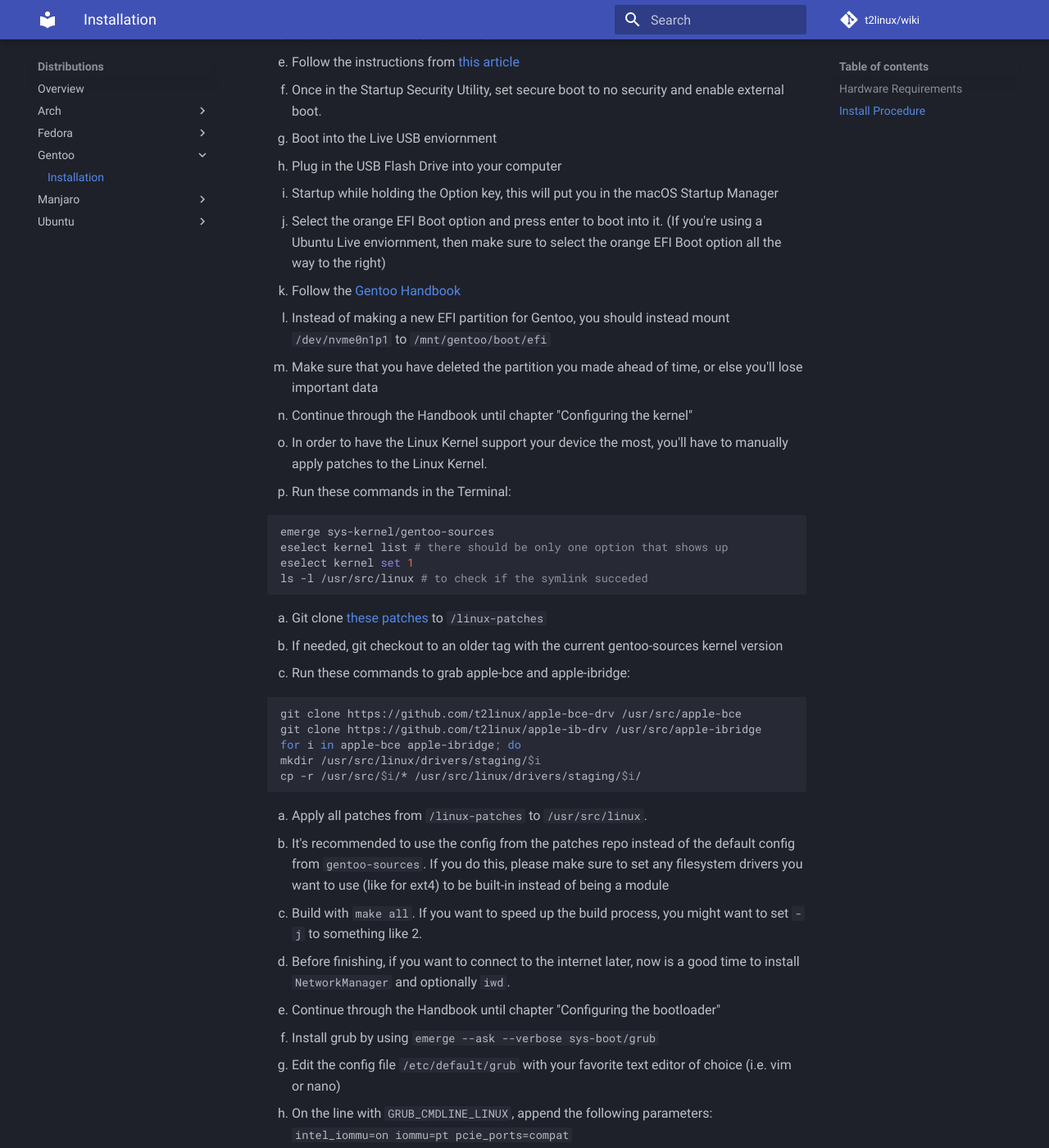
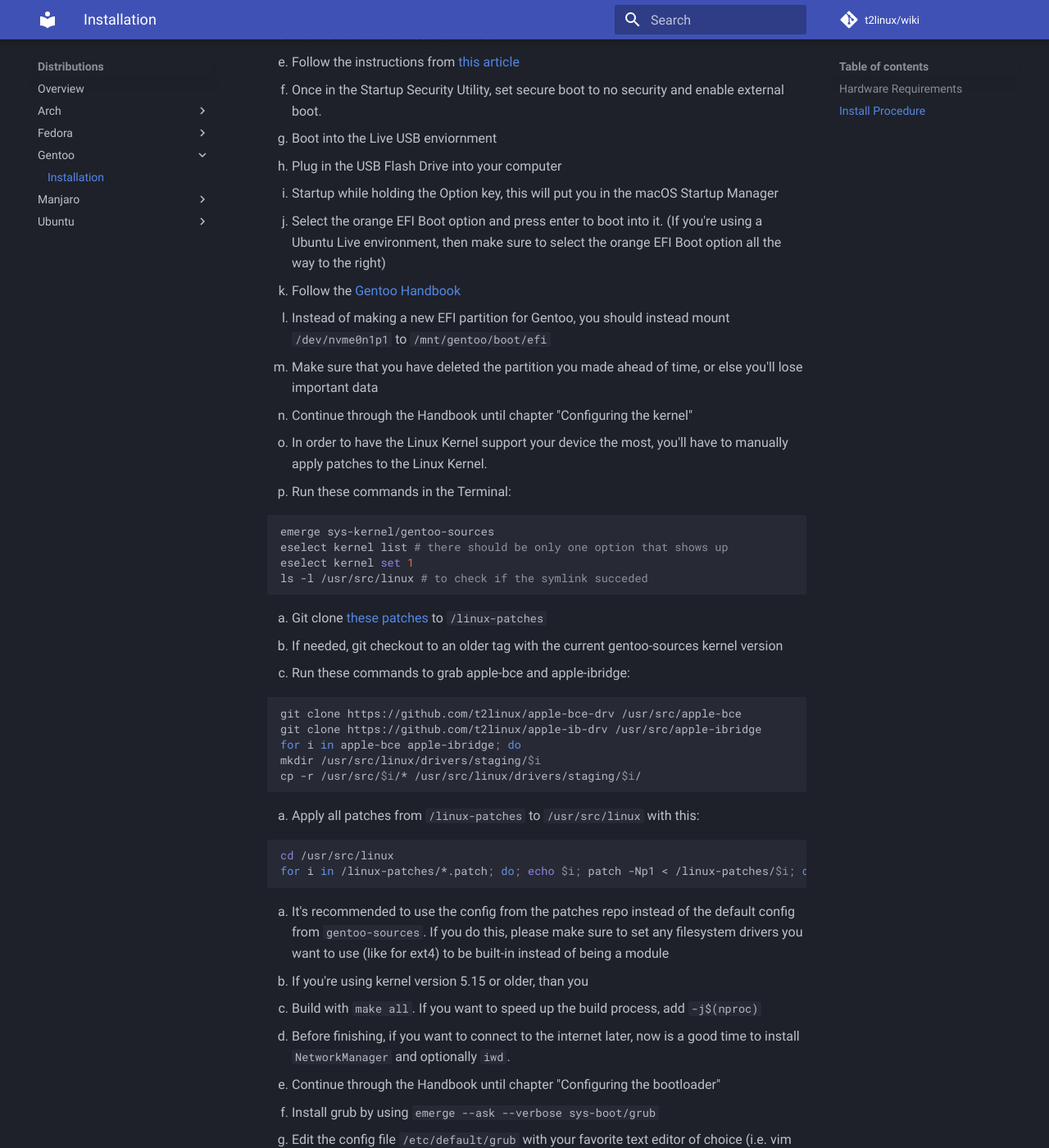
Before and after one commit to t2linux/wiki, an MkDocs documentation site: the page built from docs/distributions/gentoo/installation.md, in a window 1280 px wide and 1400 px high, scrolled down 882 px. Shown: the whole window at 82% size. Built offline with MkDocs 1.6.1 and Material for MkDocs 9.7.7, drawn with Linux system fonts in a browser that asks for light colours; comment, search, counter and statistics services are not loaded.

Commit message:
Requested changes

````diff
--- a/docs/distributions/gentoo/installation.md
+++ b/docs/distributions/gentoo/installation.md
@@ -21,7 +21,7 @@
 4. Boot into the Live USB enviornment
     1. Plug in the USB Flash Drive into your computer
     2. Startup while holding the Option key, this will put you in the macOS Startup Manager
-    3. Select the orange EFI Boot option and press enter to boot into it. (If you're using a Ubuntu Live enviornment, then make sure to select the orange EFI Boot option all the way to the right)
+    3. Select the orange EFI Boot option and press enter to boot into it. (If you're using a Ubuntu Live environment, then make sure to select the orange EFI Boot option all the way to the right)
 5. Follow the [Gentoo Handbook](https://wiki.gentoo.org/wiki/Handbook:AMD64/Installation/Disks)
     1. Instead of making a new EFI partition for Gentoo, you should instead mount `/dev/nvme0n1p1` to `/mnt/gentoo/boot/efi`
     2. Make sure that you have deleted the partition you made ahead of time, or else you'll lose important data
@@ -48,9 +48,16 @@
     cp -r /usr/src/$i/* /usr/src/linux/drivers/staging/$i/
     ```
 
-    1. Apply all patches from `/linux-patches` to `/usr/src/linux`.
-    2. It's recommended to use the config from the patches repo instead of the default config from `gentoo-sources`. If you do this, please make sure to set any filesystem drivers you want to use (like for ext4) to be built-in instead of being a module
-    3. Build with `make all`. If you want to speed up the build process, you might want to set `-j` to something like 2.
+    1. Apply all patches from `/linux-patches` to `/usr/src/linux` with this:
+
+    ```bash
+    cd /usr/src/linux
+    for i in /linux-patches/*.patch; do; echo $i; patch -Np1 < /linux-patches/$i; done
+    ```
+
+    1. It's recommended to use the config from the patches repo instead of the default config from `gentoo-sources`. If you do this, please make sure to set any filesystem drivers you want to use (like for ext4) to be built-in instead of being a module
+    2. If you're using kernel version 5.15 or older, than you
+    3. Build with `make all`. If you want to speed up the build process, add `-j$(nproc)`
 7. Before finishing, if you want to connect to the internet later, now is a good time to install `NetworkManager` and optionally `iwd`.
 8. Continue through the Handbook until chapter "Configuring the bootloader"
     1. Install grub by using `emerge --ask --verbose sys-boot/grub`
````
